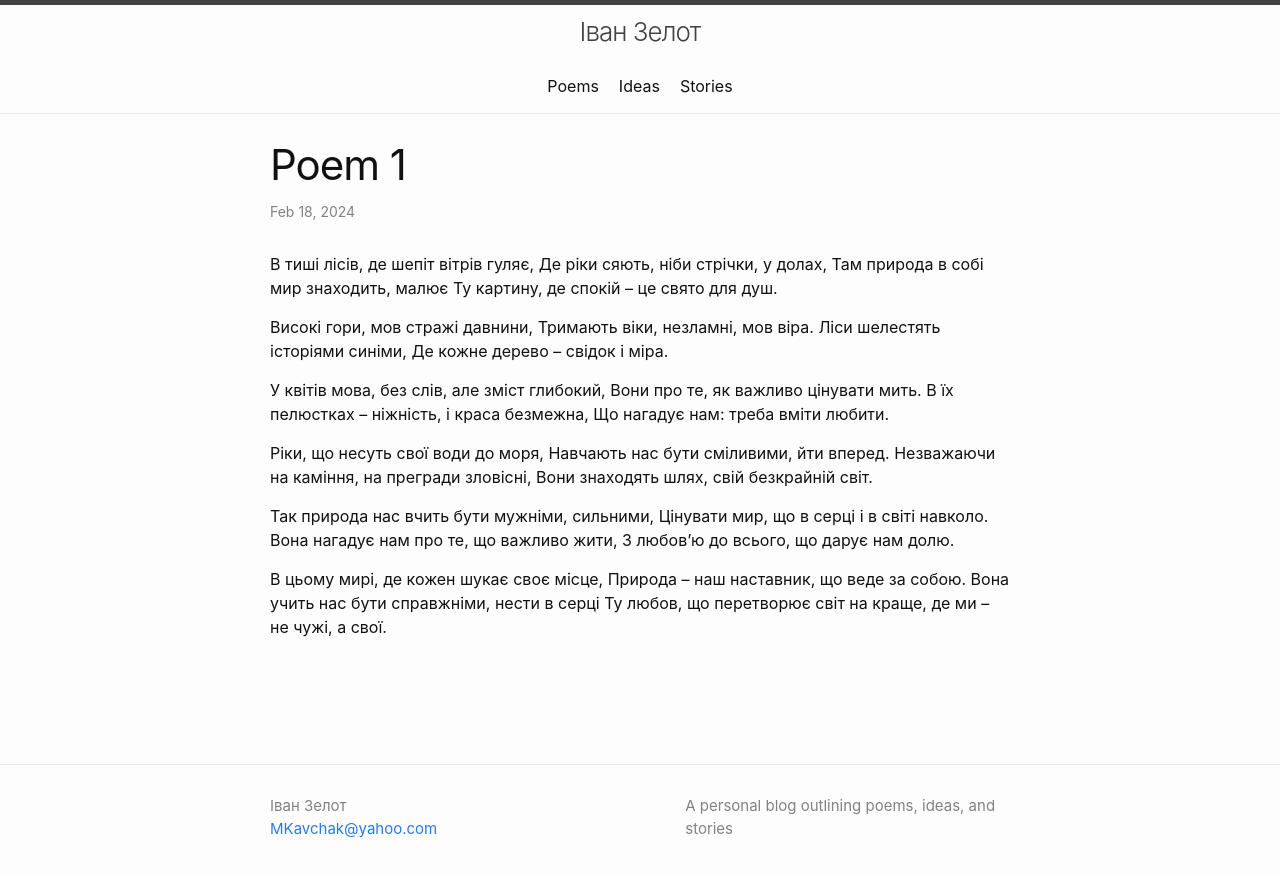
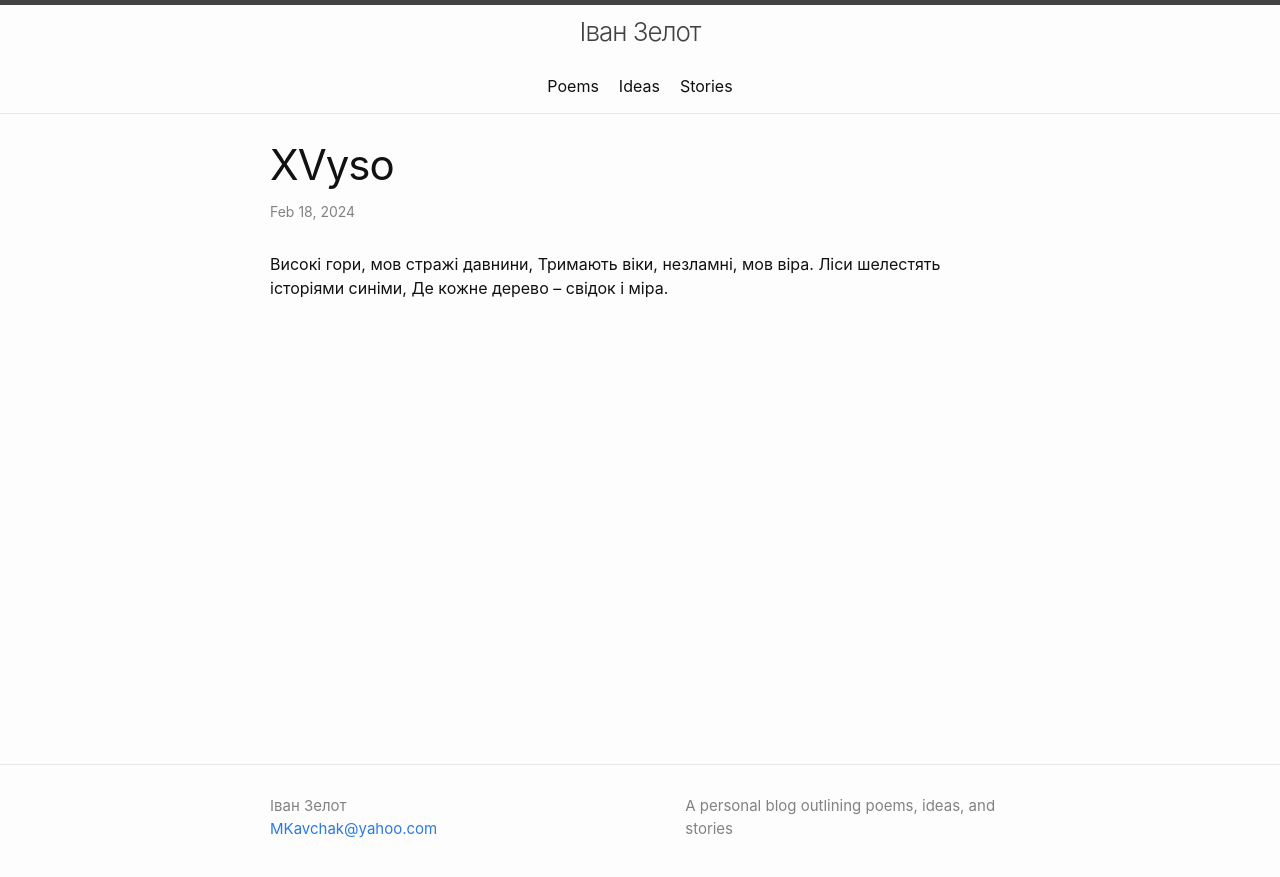
Before and after one commit to mkavchak/MichaelKavchak.github.io, a Jekyll site: the page built from poems/_posts/2024-02-17-first-poem.md, in a window 1280 px wide. Shown: the top 877 px of the page. Built offline with Jekyll 4.4.1, drawn with Linux system fonts in a browser that asks for light colours.

Commit message:
Update 2024-02-18-first-poem.md

```diff
--- a/poems/_posts/2024-02-17-first-poem.md
+++ b/poems/_posts/2024-02-17-first-poem.md
@@ -1,36 +1,12 @@
 ---
 layout: post
-title:  Poem 1
-date:   2024-02-17 21:21:22 -0500
+title:  XVyso
+date:   2024-02-17 19:21:22 -0500
 categories: delete
 ---
 
-В тиші лісів, де шепіт вітрів гуляє,
-Де ріки сяють, ніби стрічки, у долах,
-Там природа в собі мир знаходить, малює
-Ту картину, де спокій – це свято для душ.
 
 Високі гори, мов стражі давнини,
 Тримають віки, незламні, мов віра.
 Ліси шелестять історіями синіми,
 Де кожне дерево – свідок і міра.
-
-У квітів мова, без слів, але зміст глибокий,
-Вони про те, як важливо цінувати мить.
-В їх пелюстках – ніжність, і краса безмежна,
-Що нагадує нам: треба вміти любити.
-
-Ріки, що несуть свої води до моря,
-Навчають нас бути сміливими, йти вперед.
-Незважаючи на каміння, на прегради зловісні,
-Вони знаходять шлях, свій безкрайній світ.
-
-Так природа нас вчить бути мужніми, сильними,
-Цінувати мир, що в серці і в світі навколо.
-Вона нагадує нам про те, що важливо жити,
-З любов'ю до всього, що дарує нам долю.
-
-В цьому мирі, де кожен шукає своє місце,
-Природа – наш наставник, що веде за собою.
-Вона учить нас бути справжніми, нести в серці
-Ту любов, що перетворює світ на краще, де ми – не чужі, а свої.
```
